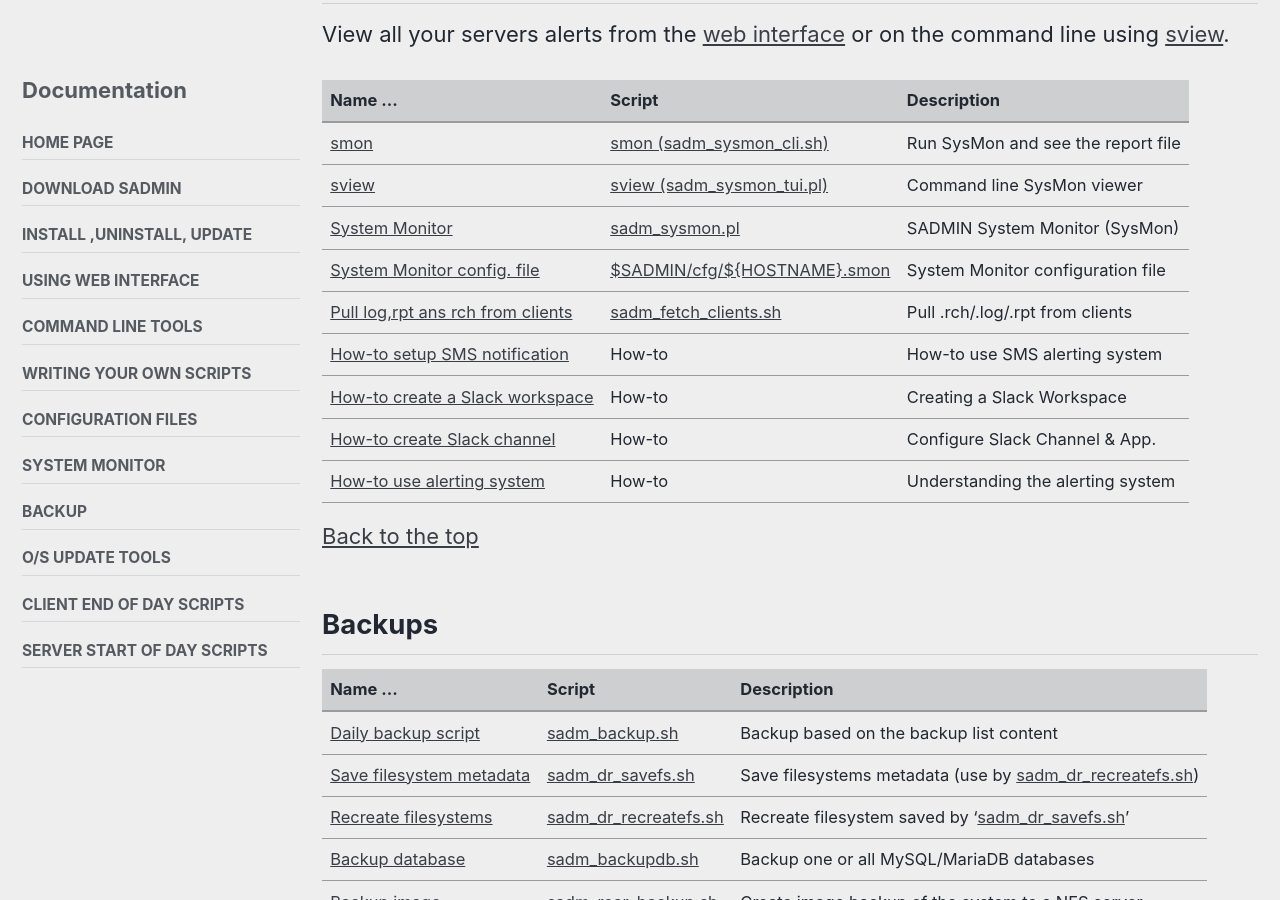
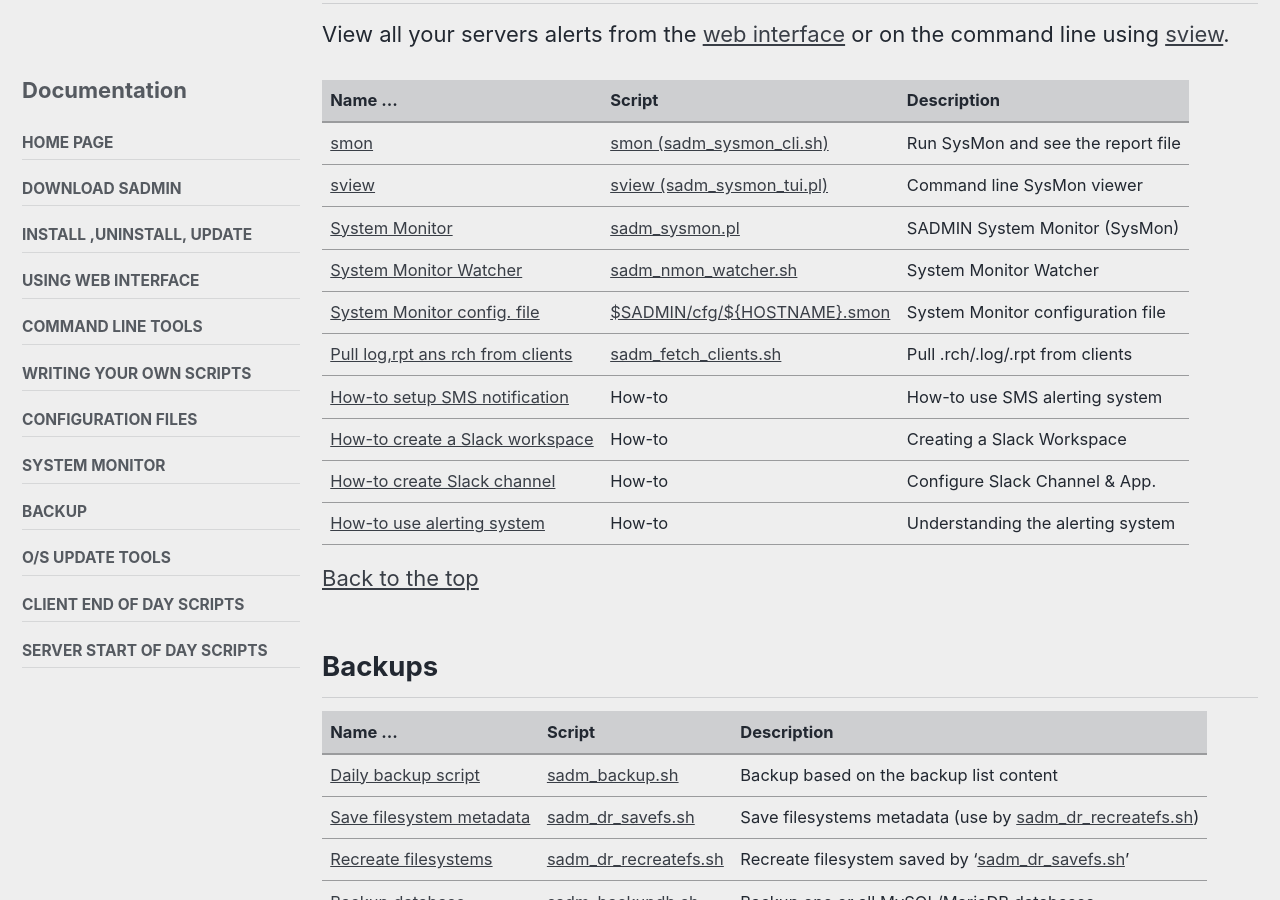
Before and after one commit to jadupl2/jadupl2.github.io, a Jekyll site: the page built from _pages/documentation.md, in a window 1280 px wide and 900 px high, scrolled down 2838 px. Built offline with Jekyll 4.4.1, drawn with Linux system fonts in a browser that asks for light colours; cached includes are drawn as plain includes.

Commit message:
Add sadm_nmon_watcher doc

```diff
--- a/_pages/documentation.md
+++ b/_pages/documentation.md
@@ -123,7 +123,8 @@ View all your servers alerts from the [web interface](/assets/img/sadm_sysmon/sa
 | :---                                                                      | :---   | :--- |
 | [smon]({% post_url 2021-06-15-sadm-sysmon-cli %})| [smon (sadm_sysmon_cli.sh)]({% post_url 2021-06-15-sadm-sysmon-cli %}) | Run SysMon and see the report file|
 | [sview]({% post_url 2021-05-18-sadm-sysmon-tui %})      | [sview (sadm_sysmon_tui.pl)]({% post_url 2021-05-18-sadm-sysmon-tui %}) | Command line SysMon viewer |
-| [System Monitor]({% post_url 2021-06-10-sadm-sysmon %})            | [sadm_sysmon.pl]({% post_url 2021-06-10-sadm-sysmon %})| SADMIN System Monitor (SysMon) |
+| [System Monitor]({% post_url 2021-06-10-sadm-sysmon %}) | [sadm_sysmon.pl]({% post_url 2021-06-10-sadm-sysmon %})| SADMIN System Monitor (SysMon) |
+| [System Monitor Watcher]({% post_url 2021-06-25-sadm-nmon-watcher %})            | [sadm_nmon_watcher.sh]({% post_url 2021-06-25-sadm-nmon-watcher %})| System Monitor Watcher |
 | [System Monitor config. file]({% post_url 2021-06-11-sadm-sysmon-config %}) | [$SADMIN/cfg/${HOSTNAME}.smon]({% post_url 2021-06-11-sadm-sysmon-config %}) | System Monitor configuration file |
 | [Pull log,rpt ans rch from clients]({% post_url 2021-03-16-sadm-fetch-clients %}) | [sadm_fetch_clients.sh]({% post_url 2021-03-16-sadm-fetch-clients %})               | Pull .rch/.log/.rpt from clients
 | [How-to setup SMS notification](/how-to/how-to-sms) | How-to | How-to use SMS alerting system
```
